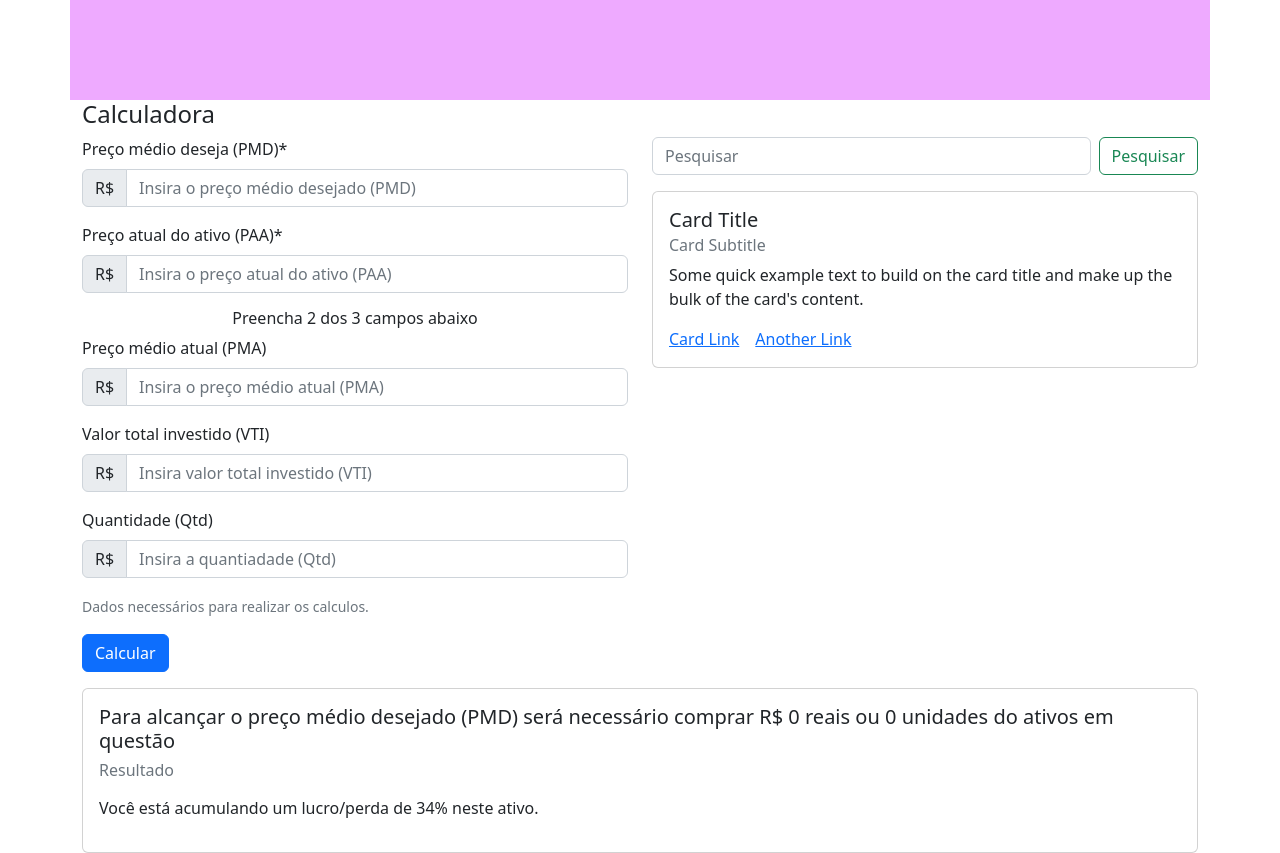
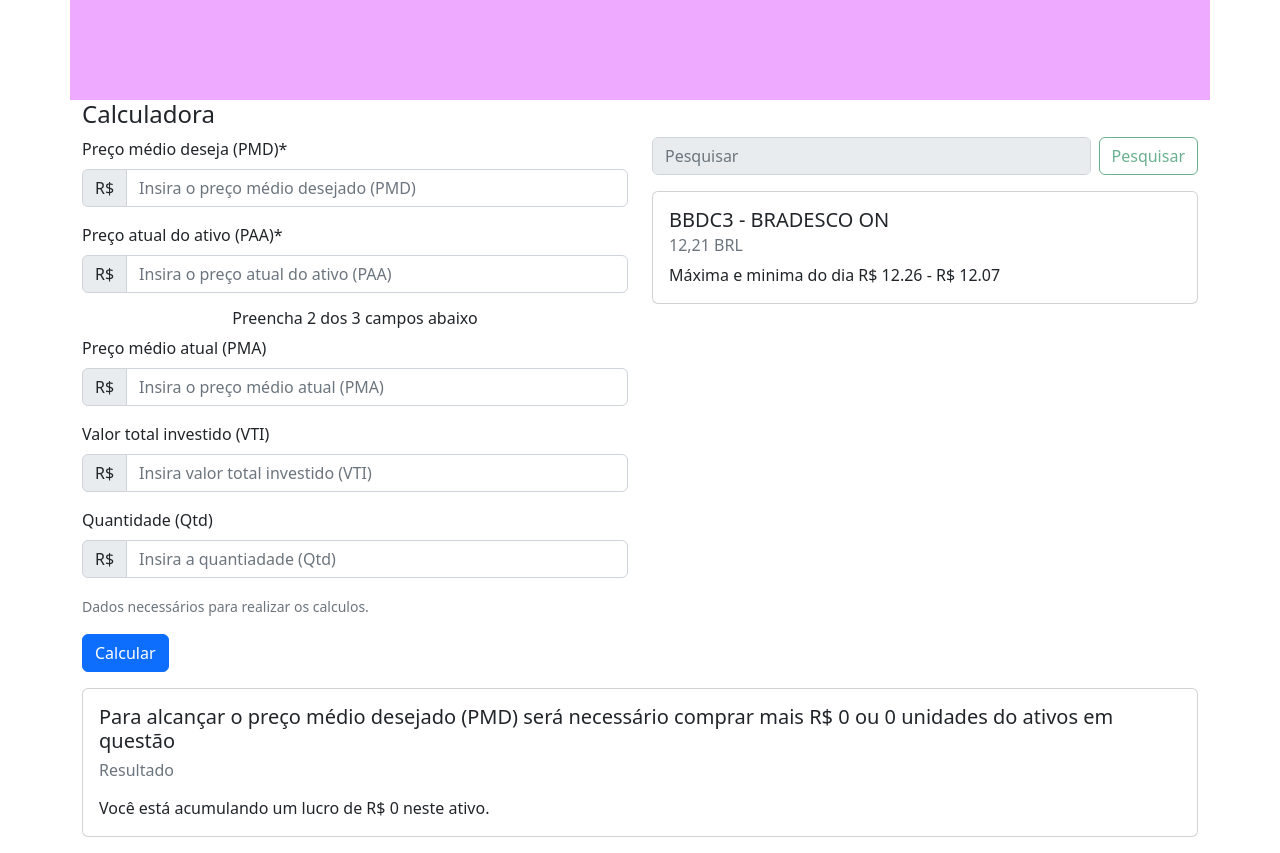
Before and after one commit to Thiagodsm/Average-Down-Calculator, a React (Create React App) app: page / in a window 1280 px wide. Shown: the part 300-1153 px from the top of the page. Built offline with nearby package versions, Linux system fonts and the light colour scheme.

Commit message:
Adjusting the text in the result card

```diff
--- a/src/App.css
+++ b/src/App.css
@@ -39,7 +39,7 @@
 
 #home,
 #contact {
-  color: #3b3b3c;
+  color: #000000;
   background: #eaf;
 }
 
--- a/src/App.js
+++ b/src/App.js
@@ -12,12 +12,17 @@ import StockCardResult from './components/StockCardResult';
 
 class App extends Component{
   state = {
+    paa:0,
+    pmd:0,
+    qtd:0,
+    pma:0,
     price: 0,
     quantity: 0,
    }
 
-handleCallback = (priceChild, quantityChild) =>{
-    this.setState({price: priceChild, quantity: quantityChild});
+handleCallback = (qtdChild, paaChild, pmdChild, pmaChild, priceChild, quantityChild) =>{
+    this.setState({paa: paaChild, pmd: pmdChild, qtd: qtdChild, pma: pmaChild, price: priceChild, quantity: quantityChild});
+    console.log({paaChild, pmdChild, qtdChild, pmaChild, priceChild, quantityChild})
 }
 
   render(){
@@ -26,7 +31,7 @@ handleCallback = (priceChild, quantityChild) =>{
       <div className="App">
         <NavScroll>
           <Container id='home'>
-          Home
+          <h4>Home</h4>
           </Container>
           <Container id='calculator'>
             <h4>Calculadora</h4>
--- a/src/components/SearchStock.js
+++ b/src/components/SearchStock.js
@@ -10,8 +10,9 @@ export default function SearchStock() {
             placeholder="Pesquisar"
             className="me-2"
             aria-label="Search"
+            disabled
             />
-            <Button variant="outline-success">Pesquisar</Button>
+            <Button variant="outline-success" disabled >Pesquisar</Button>
         </Form>
       );
 }
--- a/src/components/StockCard.js
+++ b/src/components/StockCard.js
@@ -4,14 +4,11 @@ function StockCard() {
   return (
     <Card className='mb-3 me-3' style={{ width: '100%'}}>
       <Card.Body>
-        <Card.Title>Card Title</Card.Title>
-        <Card.Subtitle className="mb-2 text-muted">Card Subtitle</Card.Subtitle>
+        <Card.Title>BBDC3 - BRADESCO ON</Card.Title>
+        <Card.Subtitle className="mb-2 text-muted">12,21 BRL</Card.Subtitle>
         <Card.Text>
-          Some quick example text to build on the card title and make up the
-          bulk of the card's content.
+          Máxima e minima do dia R$ 12.26 - R$ 12.07
         </Card.Text>
-        <Card.Link href="#">Card Link</Card.Link>
-        <Card.Link href="#">Another Link</Card.Link>
       </Card.Body>
     </Card>
   );
--- a/src/components/StockCardResult.js
+++ b/src/components/StockCardResult.js
@@ -3,12 +3,12 @@ import Card from 'react-bootstrap/Card';
 function StockCardResult(props) {
   //console.log('result: ' + results);
   return (
-    <Card className='mb-3 me-3' style={{ width: '100%', height:'100%'}}>
+    <Card className='mb-3 me-3' style={{ width: '100%'}}>
       <Card.Body>
-        <Card.Title>Para alcançar o preço médio desejado (PMD) será necessário comprar R$ {props.price} reais ou {props.quantity} unidades do ativos em questão</Card.Title>
+        <Card.Title>Para alcançar o preço médio desejado (PMD) será necessário comprar mais R$ {props.price} ou {props.quantity} unidades do ativos em questão</Card.Title>
         <Card.Subtitle className="mb-3 mt-2 text-muted">Resultado</Card.Subtitle>
         <Card.Text>
-          Você está acumulando um lucro/perda de 34% neste ativo.
+          Você está acumulando {(props.qtd*props.pma) > (props.qtd*props.paa) ? ' uma perda de -R$ ':' um lucro de R$ '} {(props.qtd*props.pma) > (props.qtd*props.paa) ? (props.qtd*props.pma)-(props.qtd*props.paa) : (props.qtd*props.paa)-(props.qtd*props.pma)} neste ativo.
         </Card.Text>
       </Card.Body>
     </Card>
--- a/src/components/StocksData.js
+++ b/src/components/StocksData.js
@@ -6,9 +6,10 @@ import InputGroup from 'react-bootstrap/InputGroup';
 
 function StocksData(props) {
 
-    const onTrigger = (price, quantity) => {
+    const onTrigger = (event, paa, pmd, qtd, pma, price, quantity) => {
         //console.log({price, quantity});
-        props.parentCallback(price, quantity);
+        props.parentCallback(qtd, paa, pmd, pma, price, quantity);
+        event.preventDefault();
     }
 
     const[paa, setPaa] = useState('');
@@ -18,7 +19,7 @@ function StocksData(props) {
     const[qtd, setQtd] = useState('');
 
 
-    function handleSaveStockData() {
+    function handleSaveStockData(event) {
         let price = 0, quantity = 0;
         if (paa && ((pma && vti) || (pma && qtd) || (vti && qtd)))
         {
@@ -46,7 +47,7 @@ function StocksData(props) {
             paa, pmd, pma, vti, qtd, price, quantity
         }
         console.log(data);
-        onTrigger(price, quantity);
+        onTrigger(event, data.paa, data.pmd, data.qtd, data.pma, price, quantity);
     }
 
     return (
```
